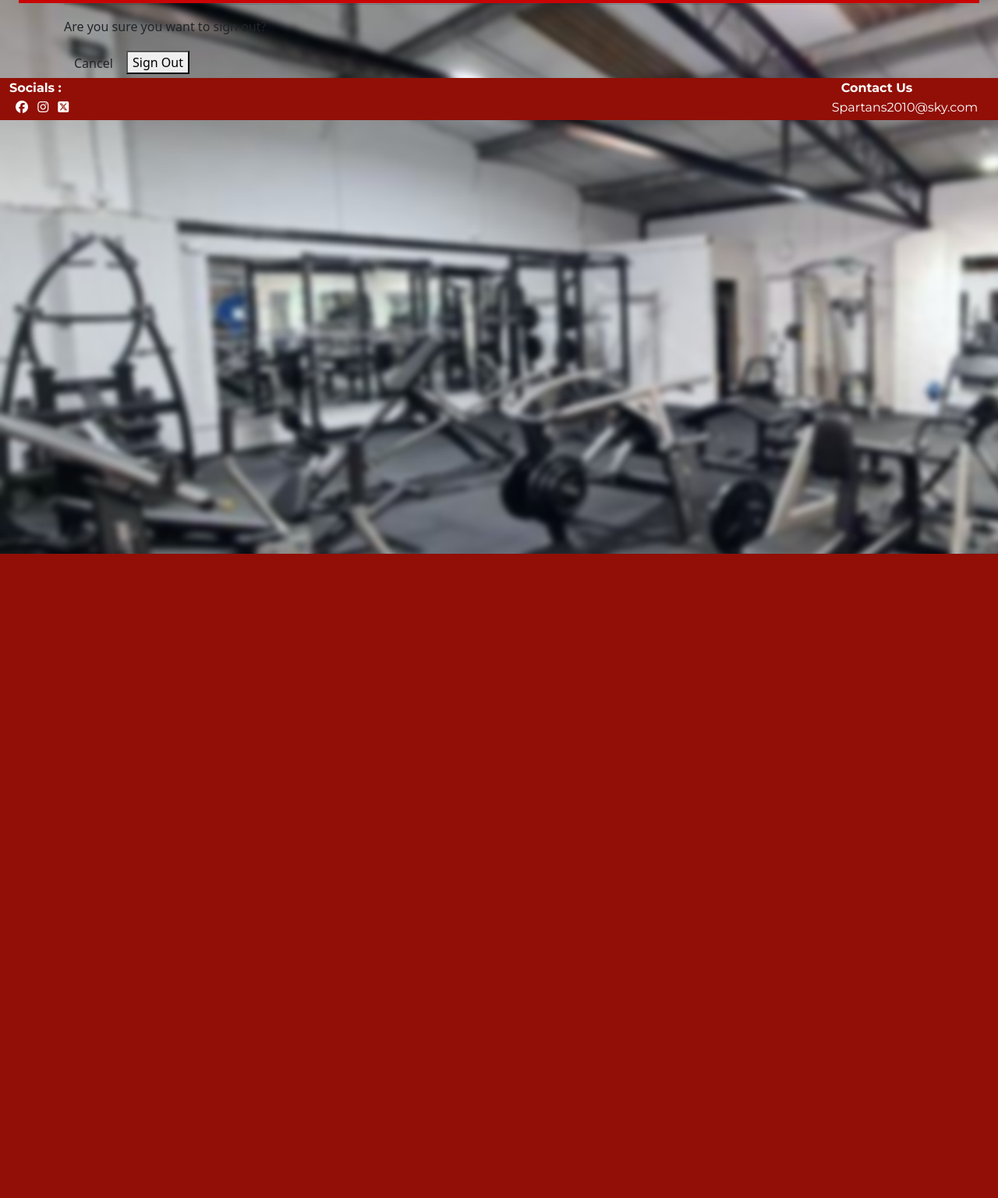
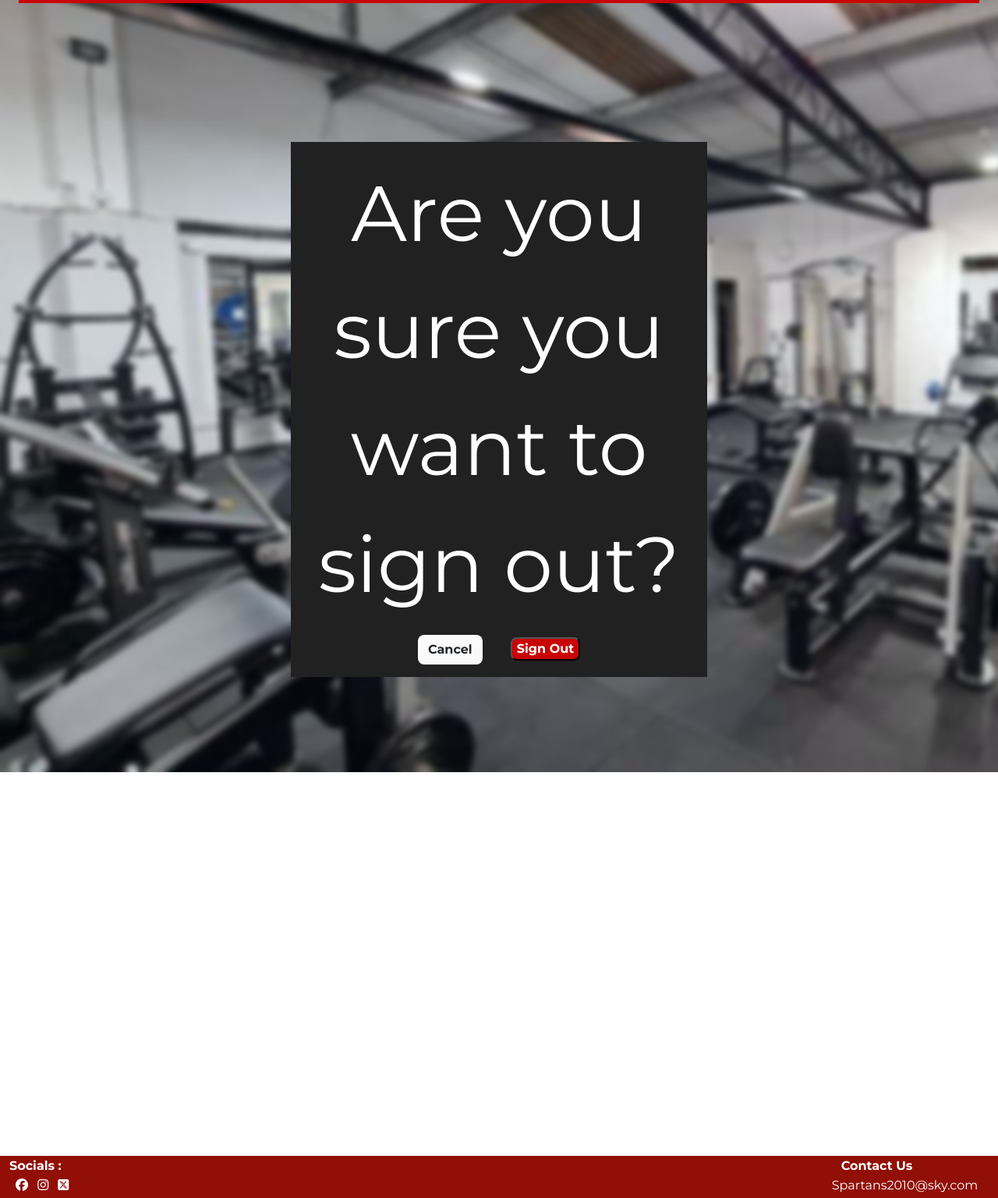
Before and after one commit to T254-bot/spartans-gym-fsf_project, a Django app: page /accounts/logout/ in a window 1280 px wide. Shown: the part 90-1626 px from the top of the page at 78% size. Before the commit the page ends 800 px from the top, so only its background shows below. Run offline with Django 3.2, Linux system fonts and the light colour scheme; the visitor is signed in with stand-in values (Sample User, id 1); some libraries are stand-ins or nearby versions.

Commit message:
Begins styling of sign out page

```diff
--- a/memberships/templates/memberships/membership_details.html
+++ b/memberships/templates/memberships/membership_details.html
@@ -22,7 +22,7 @@
                             customer-email="">
                             </stripe-buy-button>
                         {% else %}
-                            <a class="btn btn-outline-white red me-4 rounded-3 montserrat-b" style="background-color:#fafafa"
+                            <a class="btn btn-outline-white me-4 rounded-3 montserrat-b" style="background-color:#fafafa"
                             href="{% url 'account_signup' %}">Sorry, it looks like you need to sign in first</a>
                         {% endif %}
                     </div>
--- a/static/css/base.css
+++ b/static/css/base.css
@@ -63,6 +63,10 @@
     font-style: normal;
 }
 
+.so-font {
+    font-size: 100px;
+}
+
 .text-shadow {
     text-shadow: black 0.1em 0.1em 0.2em;
 }
@@ -112,6 +116,14 @@
 
 .su-btm-space {
     margin-bottom: 5%;
+}
+
+.so-top-space {
+    margin-top: 30%;
+}
+
+.so-btm-space {
+    margin-bottom: 55%;
 }
 
 /*----------------------------------------------------------- Media Queries */
--- a/templates/allauth/account/logout.html
+++ b/templates/allauth/account/logout.html
@@ -5,19 +5,34 @@
 {% block head_title %}{% trans "Sign Out" %}{% endblock %}
 
 {% block inner_content %}
-<hr>
-<h2 class="logo-font mb-4">{% trans "Sign Out" %}</h2>
-<hr>
-<p>{% trans 'Are you sure you want to sign out?' %}</p>
 
+<!-- Div to create top space on page -->
+
+<div class="container m-top-space"></div>
+
+<!-- Log out form -->
+
+<div class="container-fluid">
+  <div class="row">
+    <div class="col-10 col-md-6 mx-auto">
+      <div class="card-body text-center p-3 mt-5 dg-bg">
         <form method="post" action="{% url 'account_logout' %}">
           {% csrf_token %}
+          <p class="text-white montserrat so-font">{% trans 'Are you sure you want to sign out?' %}</p>
           {% if redirect_field_value %}
           <input type="hidden" name="{{ redirect_field_name }}" value="{{ redirect_field_value }}"/>
           {% endif %}
-  <a class="btn btn-outline-black rounded-0" href="{% url 'home' %}">Cancel</a>
-  <button type="submit">{% trans 'Sign Out' %}</button>
+          <a class="btn btn-outline-black me-3 rounded-3 montserrat-b" style="background-color:#fafafa"  href="{% url 'home' %}">Cancel</a>
+          <button class=" ms-3 rounded-3 text-white montserrat-b" type="submit" style="background-color:#C90404">{% trans 'Sign Out' %}</button>
         </form>
+      </div>
+    </div>
+  </div>
+</div>
+
+<!-- Div to create bottom space on page -->
+
+<div class="container so-btm-space"></div>
 
 
 {% endblock %}
```
Lines whose indentation alone changed are shown as unchanged.
